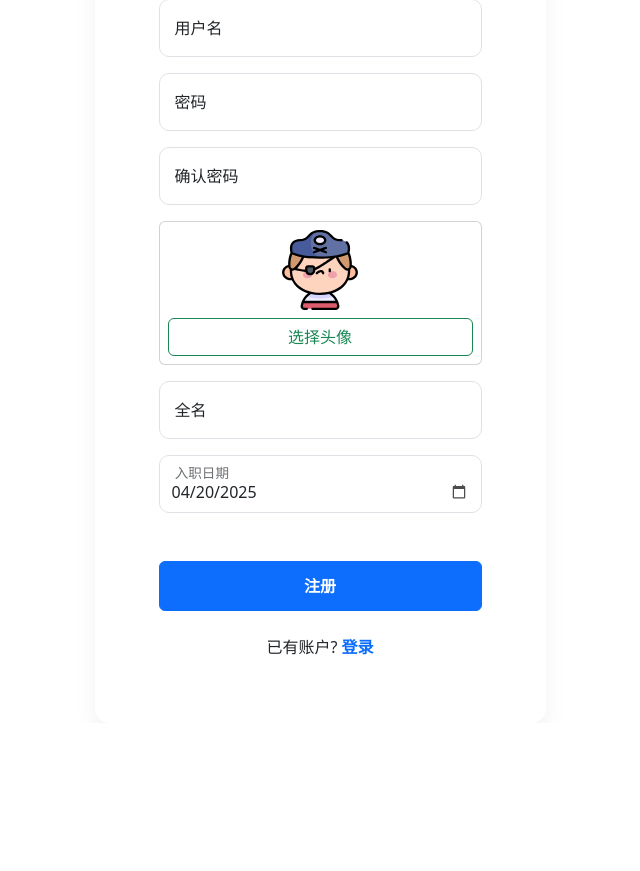
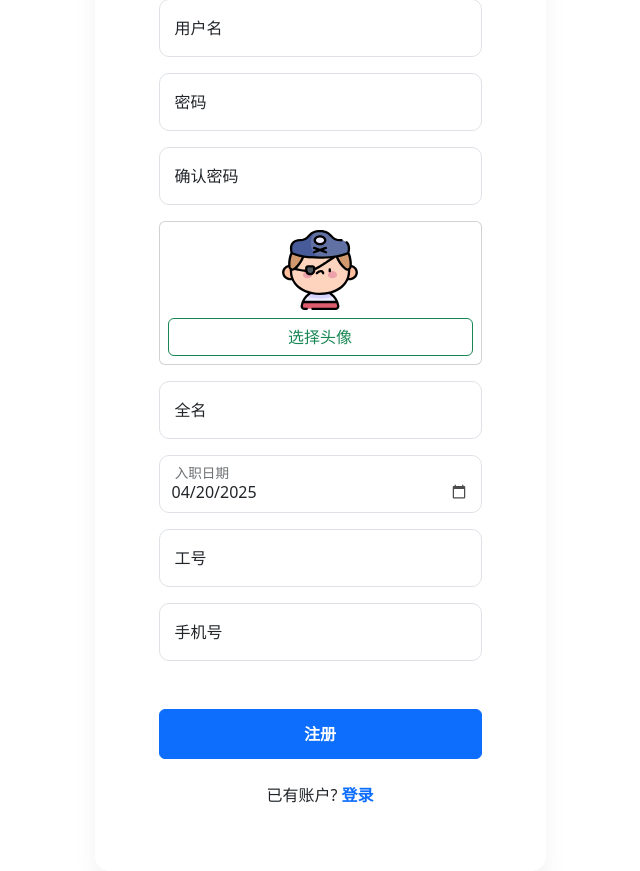
Before and after one commit to hui2109/SY-WS-FastAPI, a FastAPI app: page /register in a window 1280 px wide. Shown: the part 225-1096 px from the top of the page, without its empty margins (320-960 px from the left). Before the commit the page ends 880 px from the top, so only its background shows below. Run offline with FastAPI, Linux system fonts and the light colour scheme; some libraries are stand-ins or nearby versions.

Commit message:
添加工号和手机号

```diff
--- a/WSBackends/database/models.py
+++ b/WSBackends/database/models.py
@@ -39,6 +39,8 @@ class Personnel(SQLModel, table=True):
     name: str = Field(index=True)
     weight: int = Field(default=1.0, index=True)
     hiredate: datetime
+    worknumber: str
+    phonenumber: str
     account_id: int | None = Field(default=None, foreign_key="account.id", unique=True)
 
     # Personnel持有Account的外键，定义明确的一对一关系
--- a/WSBackends/routers/login.py
+++ b/WSBackends/routers/login.py
@@ -30,6 +30,8 @@ class UserBase(BaseModel):
     fullname: str
     enroll_date: datetime
     avatar: str
+    worknumber: str
+    phonenumber: str
 
 
 class UserCreate(UserBase):
@@ -92,6 +94,8 @@ async def register_user(user_data: UserCreate, session: SessionDep):
     new_personnel = Personnel(
         name=user_data.fullname,
         hiredate=user_data.enroll_date,
+        worknumber=user_data.worknumber,
+        phonenumber=user_data.phonenumber,
         account=new_account,  # 设置外键关系
     )
 
--- a/WSFrontends/assets/4_js/register.js
+++ b/WSFrontends/assets/4_js/register.js
@@ -9,6 +9,9 @@ const confirmPassword = document.getElementById('floatingConfirmPassword');
 const username = document.getElementById('floatingUsername');
 const fullname = document.getElementById('floatingFullname');
 const enrollDate = document.getElementById('floatingEnrollDate');
+const selectedAvatar = document.getElementById('selectedAvatar');
+const workNumber = document.getElementById('floatingWorkNumber');
+const phoneNumber = document.getElementById('floatingPhoneNumber');
 
 function _updateIcon(theme) {
     if (theme === 'dark') {
@@ -110,7 +113,10 @@ function formValidation() {
             enroll_date: new Date(enrollDate.value + 'T00:00:00').toISOString(),
             password: password.value,
             // 添加头像数据
-            avatar: document.getElementById('selectedAvatar').value
+            avatar: selectedAvatar.value,
+            // 添加工号和电话号码
+            worknumber: workNumber.value,
+            phonenumber: phoneNumber.value
         };
 
         // 显示loading状态
--- a/WSFrontends/templates/register.html
+++ b/WSFrontends/templates/register.html
@@ -83,9 +83,21 @@
               </div>
 
               <!-- 入职日期 -->
-              <div class="form-floating mb-4">
+              <div class="form-floating mb-3">
                 <input type="date" class="form-control" id="floatingEnrollDate" required>
                 <label for="floatingEnrollDate">入职日期</label>
+              </div>
+
+              <!-- 工号 -->
+              <div class="form-floating mb-3">
+                <input type="text" class="form-control" id="floatingWorkNumber" placeholder="工号" required>
+                <label for="floatingWorkNumber">工号</label>
+              </div>
+
+              <!-- 手机号 -->
+              <div class="form-floating mb-4">
+                <input type="text" class="form-control" id="floatingPhoneNumber" placeholder="手机号" required>
+                <label for="floatingPhoneNumber">手机号</label>
               </div>
 
               <!-- 分割空行 -->
```
Also changed, not shown: WorkSchedule.db.
